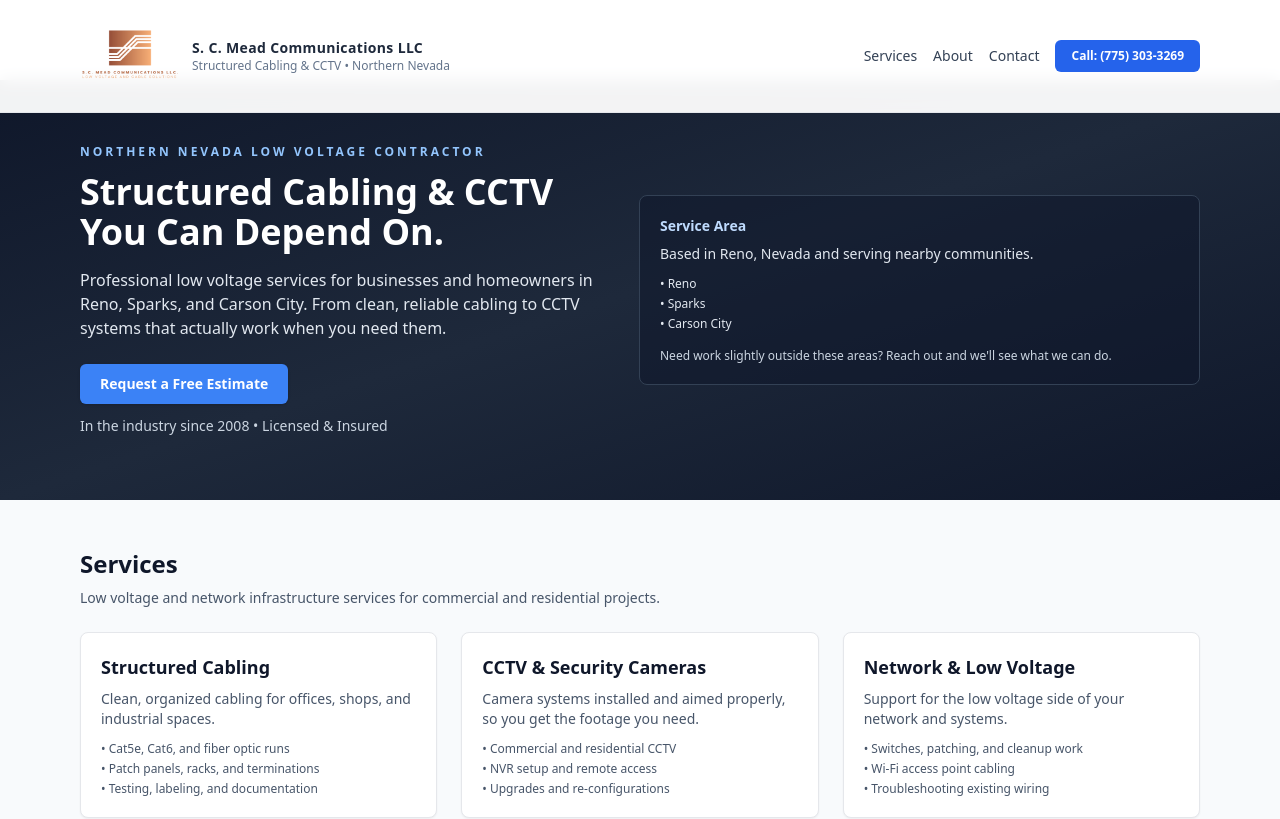
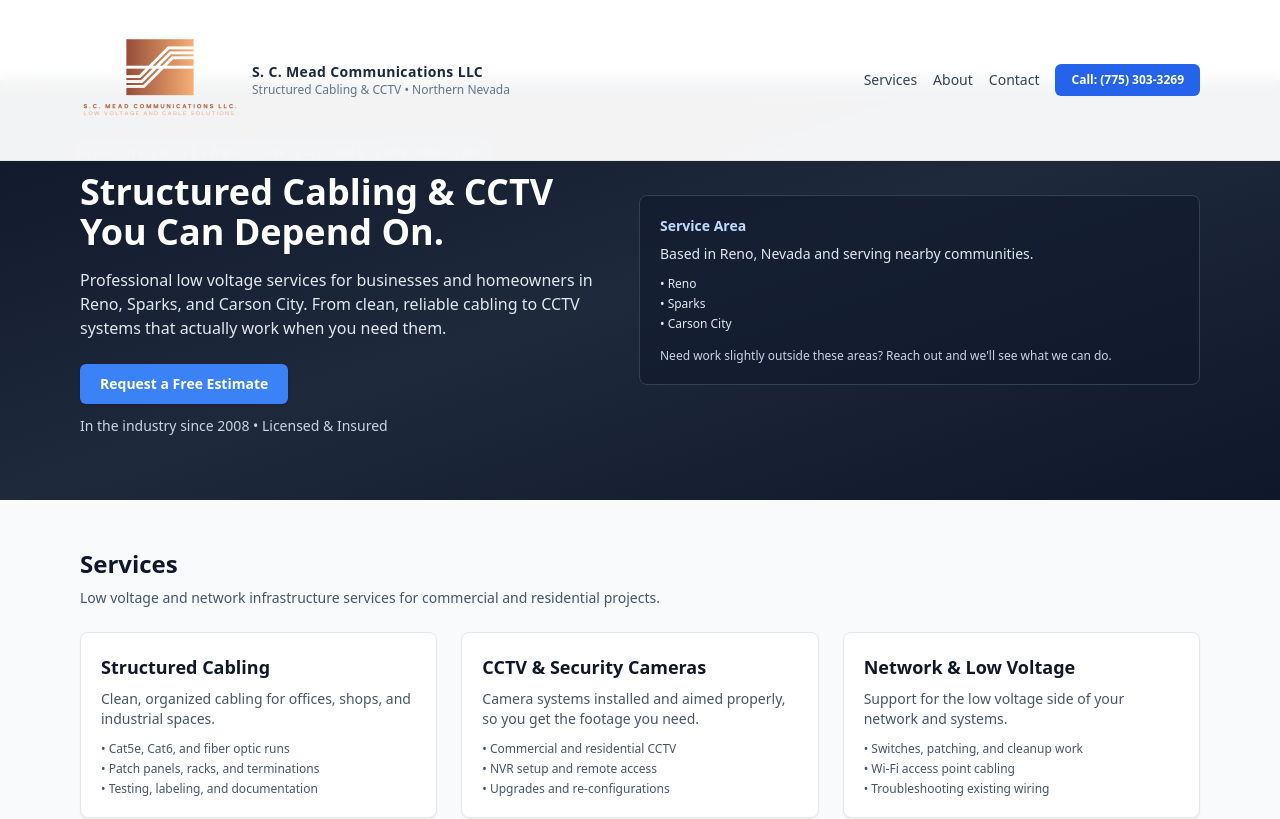
Before and after one commit to scmeadllc/SCMeadCommunications, a Next.js app: page / in a window 1280 px wide. Shown: the top 819 px of the page. Built offline with nearby package versions, Linux system fonts and the light colour scheme.

Commit message:
Update page.jsx

```diff
--- a/app/page.jsx
+++ b/app/page.jsx
@@ -9,12 +9,13 @@
         <div className="mx-auto flex max-w-6xl items-center justify-between px-4 py-4">
           <div className="flex items-center gap-3">
             <Image
-              src="/FullLogo_Transparent (1).png"
-              alt="S. C. Mead Communications logo"
-              width={250}
-              height={250}
-              className="h-16 w-auto md:h-20"
-            />
+  src="/FullLogo_Transparent (1).png"
+  alt="S. C. Mead Communications logo"
+  width={180}
+  height={180}
+  className="h-28 w-auto md:h-32"
+/>
+
 
             <div className="flex flex-col">
               <div className="text-sm font-semibold tracking-wide text-slate-800">
```
